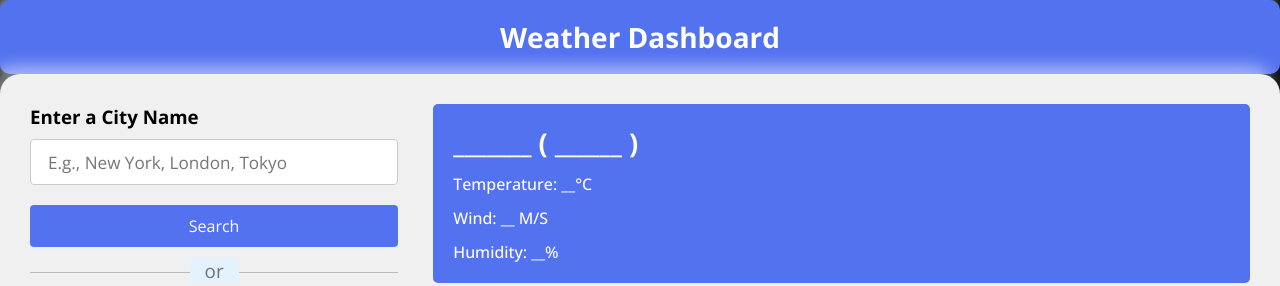
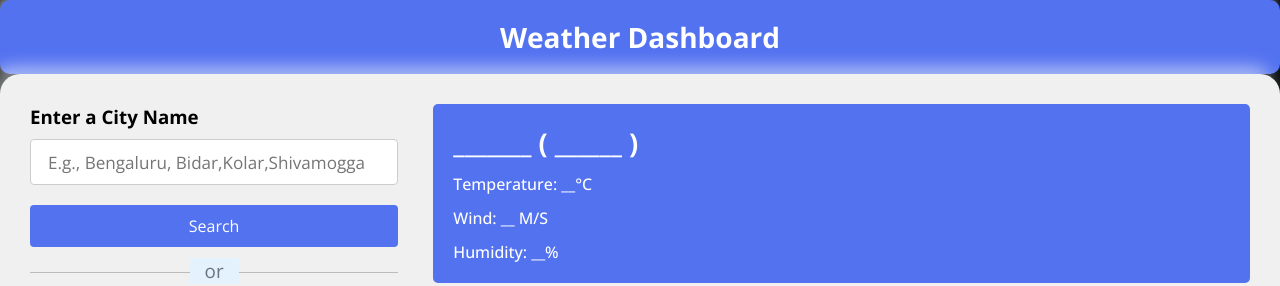
Before and after one commit to OMKARBBB/weatherapp, a plain HTML site: page index.html in a window 1280 px wide. Shown: the top 286 px of the page. Drawn offline with nearby package versions, Linux system fonts and the light colour scheme.

Commit message:
Update index.html

```diff
--- a/index.html
+++ b/index.html
@@ -12,7 +12,8 @@
     <div class="container">
       <div class="weather-input">
         <h3>Enter a City Name</h3>
-        <input class="city-input" type="text" placeholder="E.g., New York, London, Tokyo">
+        <input class="city-input" type="text" placeholder="E.g., Bengaluru, Bidar,Kolar,Shivamogga
+">
         <button class="search-btn">Search</button>
         <div class="separator"></div>
         <button class="location-btn">Use Current Location</button>
```
